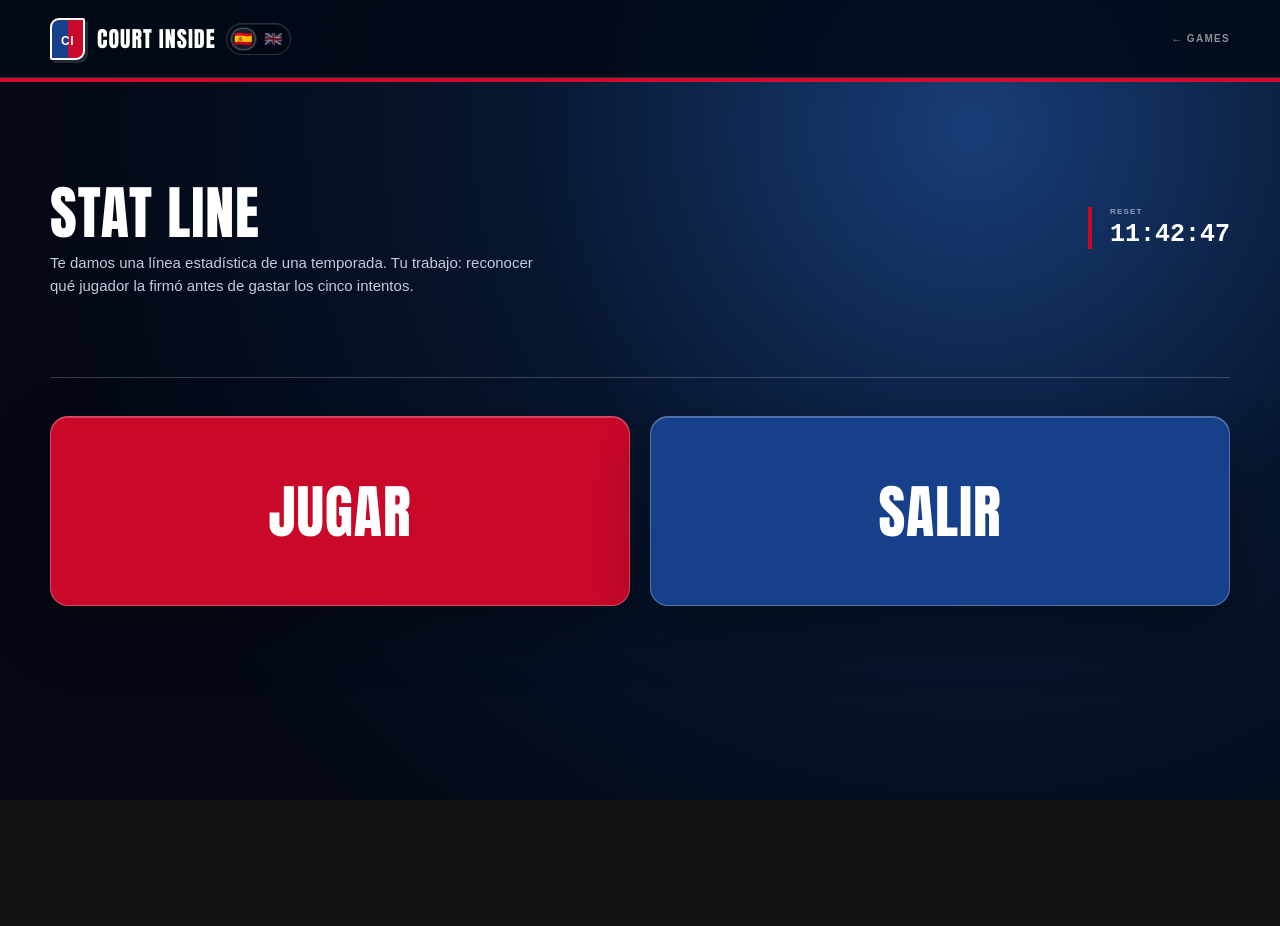
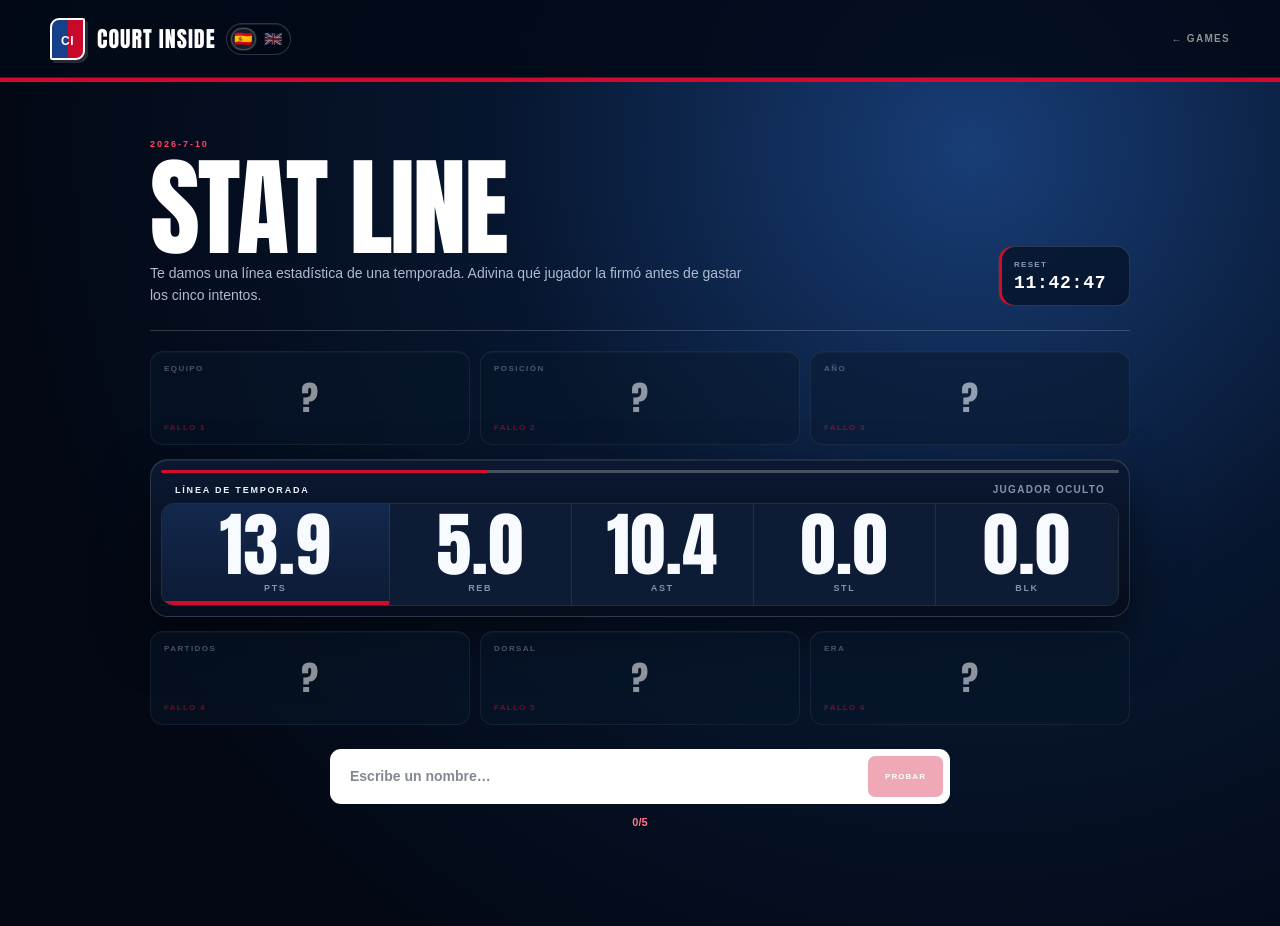
Before and after one commit to marcoscainzos/basketball5, a Next.js app: page /stat-line in a window 1280 px wide. Before the commit the page ends 800 px from the top, so only its background shows below. Built offline with nearby package versions, Linux system fonts and the light colour scheme.

Commit message:
Simplify stat line daily game layout

```diff
--- a/app/globals.css
+++ b/app/globals.css
@@ -365,35 +365,36 @@ body { font-family:Arial,Helvetica,sans-serif; }
 .mini-head span { color:#ff4364; font:900 9px Arial; letter-spacing:.22em; }
 .mini-head h1 { margin:8px 0 8px; font:400 clamp(48px,8vw,86px)/.86 Impact,"Arial Narrow",sans-serif; letter-spacing:.02em; }
 .mini-head p { max-width:570px; margin:0; color:#aebbd0; font:400 14px/1.55 Arial; }
-.daily-intro { min-height:300px; }
-.daily-start .mode-card { text-decoration:none; }
-.stat-play-head { padding-bottom:14px; }
-.stat-play-head h1 { font-size:clamp(54px,9vw,104px); }
-.stat-line-stage { position:relative; margin:16px 0; padding:18px; border:1px solid #ffffff38; border-radius:24px; background:radial-gradient(circle at 85% 15%,#d20a2e5a,transparent 26%),linear-gradient(145deg,#0b1f43,#050b18); box-shadow:0 28px 70px #0009,inset 0 1px 0 #ffffff25; overflow:hidden; }
-.stat-line-stage::before { content:""; position:absolute; inset:14px; border:1px solid #ffffff13; border-radius:16px; pointer-events:none; }
-.stat-line-meta { position:relative; z-index:1; display:flex; align-items:end; justify-content:space-between; gap:15px; margin-bottom:17px; }
-.stat-line-meta span { color:#ff4364; font:900 9px Arial; letter-spacing:.2em; }
-.stat-line-meta b { color:#dce8f8; font:900 11px Arial; letter-spacing:.13em; text-transform:uppercase; }
-.stat-line-card { position:relative; z-index:1; min-height:116px; display:grid; grid-template-columns:1.45fr repeat(4,1fr); gap:0; overflow:hidden; border:1px solid #ffffff30; border-radius:18px; background:#061226; box-shadow:0 18px 34px #0007,inset 0 1px 0 #ffffff1f; }
-.stat-line-card article { position:relative; min-height:116px; padding:15px 10px; border-right:1px solid #ffffff21; display:flex; flex-direction:column; align-items:center; justify-content:center; background:linear-gradient(180deg,#0c2348,#071326); }
+.stat-line-game { width:min(980px,calc(100% - 44px)); }
+.stat-play-head { display:flex; align-items:end; justify-content:space-between; gap:22px; padding-bottom:24px; }
+.stat-play-head h1 { font-size:clamp(58px,9vw,108px); letter-spacing:-.02em; }
+.stat-play-head p { max-width:610px; }
+.stat-play-head aside { min-width:132px; padding:13px 15px; border:1px solid #ffffff24; border-radius:14px; background:#061328cc; box-shadow:inset 3px 0 0 #d20a2e; }
+.stat-play-head aside small { display:block; color:#889bb8; font:900 8px Arial; letter-spacing:.16em; }
+.stat-play-head aside b { display:block; margin-top:5px; color:white; font:800 18px/1 monospace; letter-spacing:.04em; }
+.stat-line-stage { position:relative; margin:14px 0; padding:10px; border:1px solid #ffffff24; border-radius:18px; background:linear-gradient(180deg,#0b1830,#060d1c); box-shadow:0 22px 50px #0008,inset 0 1px 0 #ffffff16; overflow:hidden; }
+.stat-line-stage::before { content:""; position:absolute; left:10px; right:10px; top:10px; height:3px; border-radius:99px; background:linear-gradient(90deg,#d20a2e 0 34%,#ffffff40 34% 100%); pointer-events:none; }
+.stat-line-meta { position:relative; z-index:1; display:flex; align-items:center; justify-content:space-between; gap:15px; padding:14px 14px 8px; }
+.stat-line-meta span { color:#e9f1ff; font:900 9px Arial; letter-spacing:.2em; }
+.stat-line-meta b { color:#8193ad; font:900 10px Arial; letter-spacing:.13em; text-transform:uppercase; }
+.stat-line-card { position:relative; z-index:1; display:grid; grid-template-columns:1.25fr repeat(4,1fr); gap:0; overflow:hidden; border:1px solid #ffffff1d; border-radius:13px; background:#091326; }
+.stat-line-card article { min-height:98px; padding:14px 8px 12px; border-right:1px solid #ffffff16; display:flex; flex-direction:column; align-items:center; justify-content:center; background:#0d1b34; }
 .stat-line-card article:last-child { border-right:0; }
-.stat-line-card article::before { content:""; position:absolute; left:12px; right:12px; top:11px; height:4px; border-radius:999px; background:#ffffff18; }
-.stat-line-card article:nth-child(odd)::before { background:#d20a2e; box-shadow:0 0 18px #d20a2e88; }
-.stat-line-card article:first-child { background:linear-gradient(145deg,#d20a2e,#071326 72%); }
-.stat-line-card b { font:400 clamp(39px,7.2vw,76px)/.75 Impact,"Arial Narrow"; letter-spacing:.01em; }
+.stat-line-card article:first-child { background:linear-gradient(180deg,#13284d,#0d1b34); box-shadow:inset 0 -4px 0 #d20a2e; }
+.stat-line-card b { color:#f7fbff; font:400 clamp(38px,6.4vw,70px)/.78 Impact,"Arial Narrow"; letter-spacing:.01em; text-shadow:none; }
 .stat-line-card span,.draft-pick-card span { color:#90a3c1; font:900 9px Arial; letter-spacing:.18em; }
-.stat-line-card article span { margin-top:9px; color:#e8f1ff; }
+.stat-line-card article span { margin-top:10px; color:#7f92ae; }
 .draft-pick-card { margin:28px 0 20px; padding:24px; border:1px solid #ffffff38; border-radius:18px; display:grid; grid-template-columns:repeat(5,1fr); gap:12px; background:linear-gradient(145deg,#0b1f43,#050b18); box-shadow:0 25px 60px #0008,inset 0 1px 0 #ffffff25; }
 .draft-pick-card span { grid-column:1/-1; }
-.stat-hint-grid { margin:18px 0 24px; display:grid; grid-template-columns:repeat(3,1fr); gap:12px; }
-.stat-hint-top { margin:22px 0 12px; }
-.stat-hint-bottom { margin:12px 0 24px; }
-.stat-hint-grid article { min-height:104px; padding:14px; border:1px solid #ffffff22; border-radius:15px; display:flex; flex-direction:column; justify-content:space-between; background:#071326a8; box-shadow:inset 0 1px 0 #ffffff12; opacity:.58; }
-.stat-hint-grid article.revealed { opacity:1; border-color:#ffffff58; background:linear-gradient(145deg,#102b55,#071326); box-shadow:inset 4px 0 0 #d20a2e,0 14px 26px #0006; }
-.stat-hint-grid span { color:#8fa4c2; font:900 8px Arial; letter-spacing:.18em; text-transform:uppercase; }
-.stat-hint-grid b { min-height:43px; margin:8px 0; color:white; display:grid; place-items:center; font:400 clamp(25px,3.6vw,39px)/.85 Impact,"Arial Narrow"; letter-spacing:.02em; }
-.stat-hint-grid b img { max-width:72px; max-height:48px; object-fit:contain; filter:drop-shadow(0 10px 12px #0008); }
-.stat-hint-grid small { color:#ff4364; font:900 8px Arial; letter-spacing:.16em; }
+.stat-hint-grid { margin:18px 0 24px; display:grid; grid-template-columns:repeat(3,1fr); gap:10px; }
+.stat-hint-top { margin:20px 0 10px; }
+.stat-hint-bottom { margin:10px 0 24px; }
+.stat-hint-grid article { min-height:88px; padding:12px 13px; border:1px solid #ffffff1e; border-radius:13px; display:grid; grid-template-rows:auto 1fr auto; background:#08172be0; box-shadow:inset 0 1px 0 #ffffff10; opacity:.55; }
+.stat-hint-grid article.revealed { opacity:1; border-color:#ffffff36; background:#0d1d37; box-shadow:inset 0 -3px 0 #d20a2e,0 12px 24px #0004; }
+.stat-hint-grid span { color:#7e90ac; font:900 8px Arial; letter-spacing:.18em; text-transform:uppercase; }
+.stat-hint-grid b { min-height:38px; margin:6px 0; color:white; display:grid; place-items:center; font:400 clamp(23px,3.2vw,34px)/.88 Impact,"Arial Narrow"; letter-spacing:.02em; }
+.stat-hint-grid b img { max-width:66px; max-height:42px; object-fit:contain; filter:drop-shadow(0 8px 10px #0008); }
+.stat-hint-grid small { color:#d20a2e; font:900 8px Arial; letter-spacing:.16em; }
 .mini-search { position:relative; max-width:620px; margin:24px auto 0; }
 .mini-search>div { height:55px; padding:5px; border:2px solid #ffffff56; border-radius:11px; display:grid; grid-template-columns:1fr auto; gap:5px; background:white; }
 .mini-search input { min-width:0; border:0; outline:0; padding:0 13px; color:#071327; font:800 14px Arial; }
@@ -439,7 +440,7 @@ body { font-family:Arial,Helvetica,sans-serif; }
 .blind-slots strong { color:#ff4364; font:400 28px Impact,"Arial Narrow"; }
 .blind-slots b { font:900 15px Arial; }
 .blind-slots span { grid-column:2; color:#aebbd0; font:800 10px Arial; }
-@media(max-width:760px){.stat-line-art b{width:40px;height:58px;font-size:25px}.stat-line-stage{overflow-x:auto}.stat-line-card{min-width:620px;grid-template-columns:1.45fr repeat(4,1fr)}.stat-line-card article{min-height:92px}.stat-hint-grid{grid-template-columns:1fr}.pick-options{grid-template-columns:1fr 1fr}.mini-answer{display:block}.mini-answer img{width:100%;height:190px}.blind-current{display:block}.blind-current img{width:100%;height:190px}.mini-head h1{font-size:46px}}
+@media(max-width:760px){.stat-line-art b{width:40px;height:58px;font-size:25px}.stat-play-head{align-items:start;display:grid}.stat-play-head aside{min-width:0;width:max-content}.stat-line-stage{overflow-x:auto}.stat-line-card{min-width:620px;grid-template-columns:1.45fr repeat(4,1fr)}.stat-line-card article{min-height:92px}.stat-hint-grid{grid-template-columns:1fr}.pick-options{grid-template-columns:1fr 1fr}.mini-answer{display:block}.mini-answer img{width:100%;height:190px}.blind-current{display:block}.blind-current img{width:100%;height:190px}.mini-head h1{font-size:46px}}
 
 /* Individual / leagues */
 .play-type-switch { max-width:1180px; margin:0 auto 20px; display:grid; grid-template-columns:repeat(2,1fr); border:1px solid #ffffff2d; border-radius:13px; overflow:hidden; background:#061124b8; box-shadow:0 14px 35px #0004; }
--- a/components/StatLineGame.tsx
+++ b/components/StatLineGame.tsx
@@ -32,7 +32,6 @@ function timeLeft() {
 export default function StatLineGame() {
   const { lang, t } = useLanguage();
   const challenge = useMemo(() => pickDaily(pool, "stat-line"), []);
-  const [started, setStarted] = useState(false);
   const [countdown, setCountdown] = useState("--:--:--");
   const [query, setQuery] = useState("");
   const [guesses, setGuesses] = useState<string[]>([]);
@@ -76,18 +75,15 @@ export default function StatLineGame() {
   return (
     <main className="mini-shell">
       <nav className="site-nav"><SiteBrand /><Link href="/" className="back-link">← {t("games")}</Link></nav>
-      {!started ? <>
-        <section className="mode-intro daily-intro">
-          <div className="mode-copy"><h1>STAT LINE</h1><p>{lang === "es" ? "Te damos una línea estadística de una temporada. Tu trabajo: reconocer qué jugador la firmó antes de gastar los cinco intentos." : "You get one season stat line. Your job: name the player behind it before five guesses are gone."}</p></div>
-          <div className="reset-inline"><small>{t("reset")}</small><b>{countdown}</b></div>
-        </section>
-        <section className="mode-select mode-select-two daily-start">
-          <button className="mode-card mode-current" onClick={() => setStarted(true)}><h2>{lang === "es" ? "JUGAR" : "PLAY"}</h2></button>
-          <Link className="mode-card mode-historical" href="/"><h2>{lang === "es" ? "SALIR" : "EXIT"}</h2></Link>
-        </section>
-      </> : (
-      <section className="mini-game">
-        <header className="mini-head stat-play-head"><span>{dayKey()}</span><h1>STAT LINE</h1></header>
+      <section className="mini-game stat-line-game">
+        <header className="mini-head stat-play-head">
+          <div>
+            <span>{dayKey()}</span>
+            <h1>STAT LINE</h1>
+            <p>{lang === "es" ? "Te damos una línea estadística de una temporada. Adivina qué jugador la firmó antes de gastar los cinco intentos." : "You get one season stat line. Guess the player behind it before five tries are gone."}</p>
+          </div>
+          <aside><small>{t("reset")}</small><b>{countdown}</b></aside>
+        </header>
         <div className="stat-hint-grid stat-hint-top">
           {hints.slice(0, 3).map((hint, index) => {
             const visible = index < revealedHints || finished;
@@ -114,7 +110,7 @@ export default function StatLineGame() {
         {finished && <div className="mini-answer">{challenge.imageUrl && <img src={challenge.imageUrl} alt="" />}<div><span>{status === "won" ? t("correct") : t("was")}</span><h2>{challenge.name}</h2><p>{challenge.season} · {challenge.team}</p></div></div>}
         {!finished && <div className="mini-search"><div><input value={query} onChange={(event) => setQuery(event.target.value)} onKeyDown={(event) => { if (event.key === "Enter") submit(query || suggestions[0]); }} placeholder={t("typeName")} /><button disabled={!query && !suggestions[0]} onClick={() => submit(query || suggestions[0])}>{t("test")}</button></div>{suggestions.length > 0 && <aside>{suggestions.map((name) => <button key={name} onClick={() => submit(name)}>{name}</button>)}</aside>}</div>}
         <p className="mini-message">{message || `${guesses.length}/5`}</p>
-      </section>)}
+      </section>
     </main>
   );
 }
--- a/components/TopFiveGame.tsx
+++ b/components/TopFiveGame.tsx
@@ -1,7 +1,6 @@
 "use client";
 
 import { useEffect, useMemo, useState } from "react";
-import Link from "next/link";
 import data from "@/data/top-five.json";
 import { Lang, useLanguage } from "@/components/LanguageProvider";
 
@@ -10,7 +9,6 @@ type Challenge = { id:string; type:string; prompt:string; detail:string; unit:st
 const challenges = data.challenges as Challenge[];
 const types = ["season-points", "season-assists", "career-minutes", "team-season-minutes", "team-points"];
 function dateKey() { const date = new Date(); return `${date.getFullYear()}-${date.getMonth()+1}-${date.getDate()}`; }
-function timeLeft() { const now = new Date(); const end = new Date(now); end.setHours(24,0,0,0); const ms=end.getTime()-now.getTime(); return `${String(Math.floor(ms/3600000)).padStart(2,"0")}:${String(Math.floor(ms%3600000/60000)).padStart(2,"0")}:${String(Math.floor(ms%60000/1000)).padStart(2,"0")}`; }
 function hash(value:string) { let result=2166136261; for (const char of value) { result^=char.charCodeAt(0); result=Math.imul(result,16777619); } return result>>>0; }
 function dailyChallenge() { const day=dateKey(); const type=types[hash(`${day}-type`)%types.length]; const pool=challenges.filter((item)=>item.type===type); return pool[hash(`${day}-challenge`)%pool.length]; }
 function clean(value:string) { return value.normalize("NFD").replace(/[\u0300-\u036f]/g,"").toLowerCase().trim(); }
@@ -30,14 +28,11 @@ function translateChallenge(text:string, lang:Lang) {
 export default function TopFiveGame() {
   const { lang, t } = useLanguage();
   const challenge=useMemo(()=>dailyChallenge(),[]);
-  const [started,setStarted]=useState(false);
-  const [countdown,setCountdown]=useState("--:--:--");
   const [query,setQuery]=useState("");
   const [guessed,setGuessed]=useState<string[]>([]);
   const [surrendered,setSurrendered]=useState(false);
   const [message,setMessage]=useState("");
   const [ready,setReady]=useState(false);
-  useEffect(()=>{ const update=()=>setCountdown(timeLeft()); update(); const timer=setInterval(update,1000); return()=>clearInterval(timer); },[]);
   useEffect(()=>{ const timer=setTimeout(()=>{ try { const saved=JSON.parse(localStorage.getItem(`court-inside-top5-${dateKey()}`)??"[]") as string[]; setGuessed(saved.filter((name)=>challenge.answers.some((answer)=>answer.name===name))); setSurrendered(localStorage.getItem(`court-inside-top5-surrendered-${dateKey()}`)==="1"); } catch {} setReady(true); },0); return ()=>clearTimeout(timer); },[challenge]);
   useEffect(()=>{ if (ready) localStorage.setItem(`court-inside-top5-${dateKey()}`,JSON.stringify(guessed)); },[guessed,ready]);
   useEffect(()=>{ if (ready) localStorage.setItem(`court-inside-top5-surrendered-${dateKey()}`,surrendered?"1":"0"); },[surrendered,ready]);
@@ -45,16 +40,6 @@ export default function TopFiveGame() {
   const completed=guessed.length===5||surrendered;
   function submit(name:string) { const answer=challenge.answers.find((item)=>clean(item.name)===clean(name)); setQuery(""); if (!answer) { setMessage(`${t("missingTop5Prefix")}${name}${t("missingTop5Suffix")}`); return; } if (guessed.includes(answer.name)) { setMessage(t("alreadyPlaced")); return; } setGuessed([...guessed,answer.name]); setMessage(guessed.length===4?t("completedTop5"):t("right")); }
   if (!ready) return <div className="top5-loading">{t("preparingRanking")}</div>;
-  if (!started) return <>
-    <section className="mode-intro daily-intro top5-intro">
-      <div className="mode-copy"><h1>TOP 5</h1><p>{lang==="es" ? "Cada día hay un ranking distinto. Busca jugadores, completa las cinco plazas y deja el tablero limpio antes de rendirte." : "Every day brings a different ranking. Search players, fill the five spots, and clear the board before giving up."}</p></div>
-      <div className="reset-inline"><small>{t("reset")}</small><b>{countdown}</b></div>
-    </section>
-    <section className="mode-select mode-select-two daily-start">
-      <button className="mode-card mode-current" onClick={()=>setStarted(true)}><h2>{lang==="es" ? "JUGAR" : "PLAY"}</h2></button>
-      <Link className="mode-card mode-historical" href="/"><h2>{lang==="es" ? "SALIR" : "EXIT"}</h2></Link>
-    </section>
-  </>;
   return <section className="top5-game">
     <header className="top5-head"><div><span>{t("todayChallenge")}</span><h1>{translateChallenge(challenge.prompt, lang)}</h1><p>{translateChallenge(challenge.detail, lang)}</p></div><div className="top5-progress"><b>{guessed.length}</b><span>/ 5</span></div></header>
     <div className="top5-board">{challenge.answers.map((answer,index)=>{ const found=guessed.includes(answer.name); const visible=found||surrendered; return <article className={found?"found":surrendered?"revealed":""} key={answer.name}><strong>0{index+1}</strong><div>{visible?<><b>{answer.name}</b><span>{answer.value.toLocaleString(lang==="es"?"es-ES":"en-US")} {challenge.unit}</span></>:<b>?</b>}</div></article>; })}</div>
```
